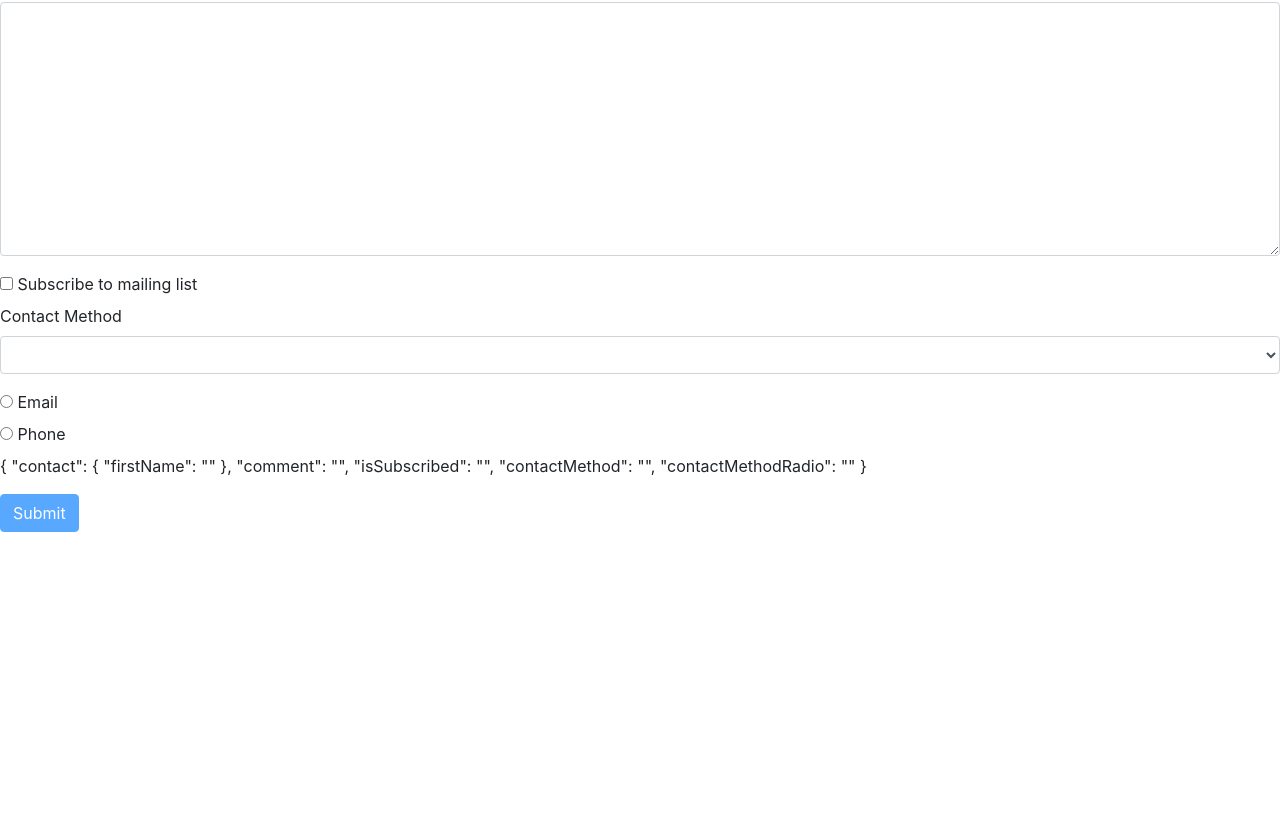
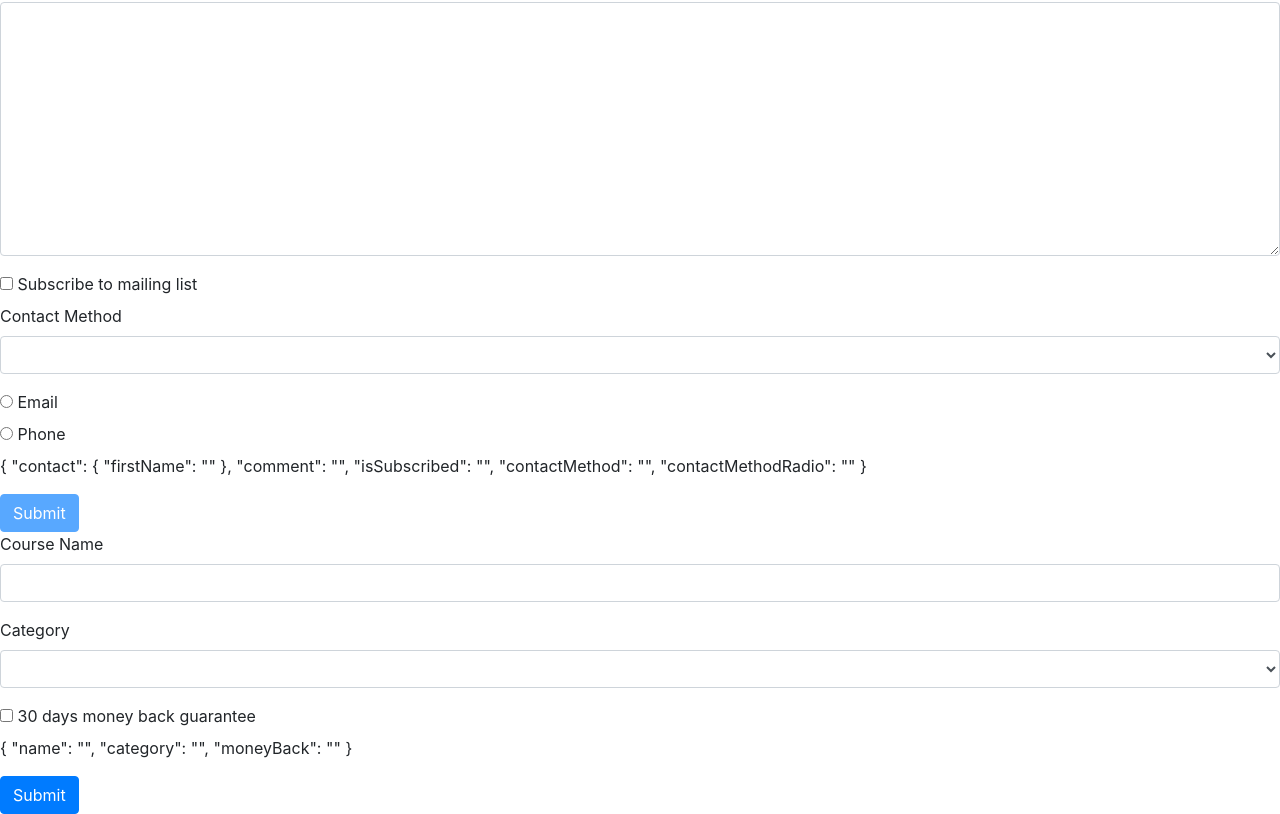
Before and after one commit to ChichiZhou/AngularPractice, an Angular app: page / in a window 1280 px wide. Shown: the part 696-1510 px from the top of the page. Before the commit the page ends 1228 px from the top, so only its background shows below. Built offline with nearby package versions, Linux system fonts and the light colour scheme.

Commit message:
Course Form

```diff
--- a/src/app/app.component.html
+++ b/src/app/app.component.html
@@ -1 +1,2 @@
 <app-courses></app-courses> <app-contact-form></app-contact-form>
+<app-new-course-form></app-new-course-form>
--- a/src/app/app.module.ts
+++ b/src/app/app.module.ts
@@ -7,9 +7,10 @@
 import { AppComponent } from './app.component';
 import { CoursesComponent } from './courses/courses.component';
 import { ContactFormComponent } from './contact-form/contact-form.component';
+import { NewCourseFormComponent } from './new-course-form/new-course-form.component';
 
 @NgModule({
-  declarations: [AppComponent, CoursesComponent, SummaryPipe, ContactFormComponent],
+  declarations: [AppComponent, CoursesComponent, SummaryPipe, ContactFormComponent, NewCourseFormComponent],
   imports: [BrowserModule, AppRoutingModule, FormsModule],
   providers: [],
   bootstrap: [AppComponent],
--- /dev/null
+++ b/src/app/new-course-form/new-course-form.component.html
@@ -0,0 +1,50 @@
+<form #f="ngForm" (ngSubmit)="submit(f)">
+  <div class="form-group">
+    <label for="courseName">
+      Course Name
+    </label>
+    <input
+      required
+      minlength="3"
+      ngModel
+      name="name"
+      #name="ngModel"
+      type="text"
+      id="courseName"
+      class="form-control"
+    />
+    <div *ngIf="name.touched && !name.valid" class="alert alert-danger">
+      <div *ngIf="name.errors.required">Name Required</div>
+      <div *ngIf="name.errors.minlength">Name Min Length</div>
+    </div>
+  </div>
+  <!-- Drop down list -->
+  <div class="form-group">
+    <label for="category"> Category </label>
+    <select
+      required
+      ngModel
+      #category="ngModel"
+      name="category"
+      id="category"
+      class="form-control"
+    >
+      <option value=""></option>
+      <option *ngFor="let c of categories" [value]="c.id"> {{ c.name }}</option>
+    </select>
+    <div
+      *ngIf="category.touched && category.invalid"
+      class="alert alert-danger"
+    >
+      You need to choose a category
+    </div>
+  </div>
+  <div class="checkbox">
+    <label for="moneyBackGuarantee">
+      <input ngModel name="moneyBack" type="checkbox" id="moneyBackGuarantee" />
+      30 days money back guarantee
+    </label>
+  </div>
+  <p>{{ f.value | json }}</p>
+  <button class="btn btn-primary">Submit</button>
+</form>
--- /dev/null
+++ b/src/app/new-course-form/new-course-form.component.ts
@@ -0,0 +1,17 @@
+import { Component, OnInit } from '@angular/core';
+
+@Component({
+  selector: 'app-new-course-form',
+  templateUrl: './new-course-form.component.html',
+  styleUrls: ['./new-course-form.component.css'],
+})
+export class NewCourseFormComponent {
+  categories = [
+    { id: 1, name: 'Development' },
+    { id: 2, name: 'Art' },
+    { id: 3, name: 'Movie' },
+  ];
+  submit(f) {
+    console.log(f.value);
+  }
+}
```
Also changed, not shown: src/app/new-course-form/new-course-form.component.css (added), 1 other file (tests, documents, lock files or other folders).
